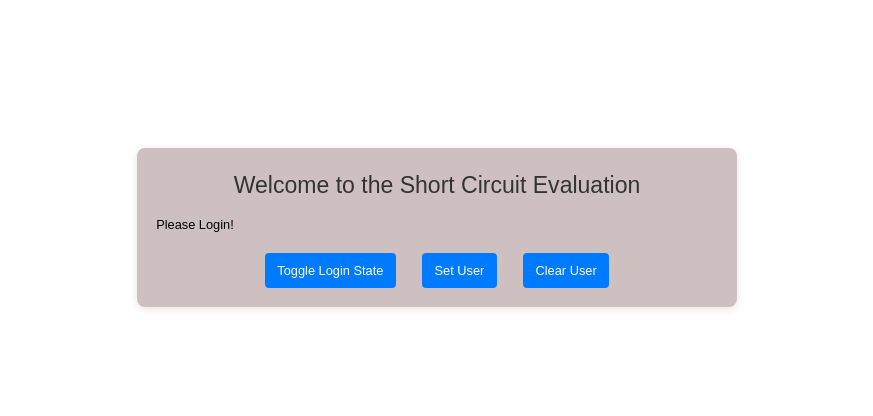
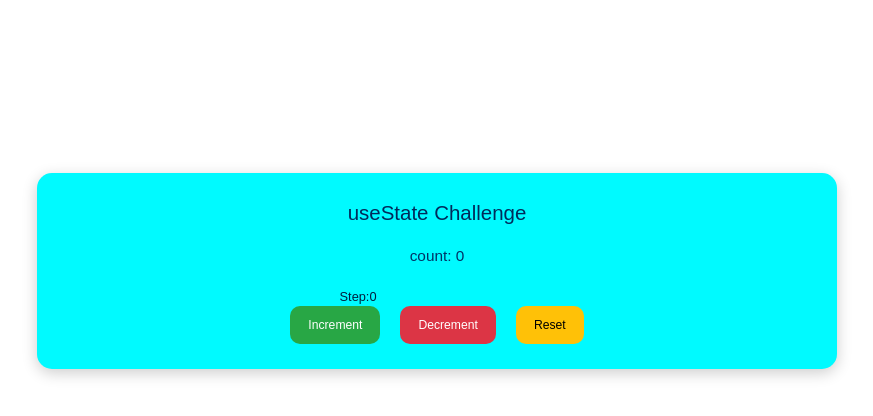
Before and after one commit to arpit-yadav088/react-tutorial, a React (Vite) app: page / in a window 1280 px wide. Shown: the top 416 px of the page, without its empty margins (203-1076 px from the left). Built offline with nearby package versions, Linux system fonts and the light colour scheme.

Commit message:
tutorial-46 React useState Hooks challenge

```diff
--- a/src/App.jsx
+++ b/src/App.jsx
@@ -12,11 +12,9 @@
 // import EventProps from "./components/EventProps";
 // import EventPropagation from "./components/EventPropagation";
 
-import ShortCircuit from "./components/Hooks/ShortCircuit"
+import Challenge from "./components/Hooks/Challenge"
 
-// import ShortCircuit from "./components/ShortCircuit"
-
-
+// import ShortCircuit from "./components/Hooks/ShortCircuit"
 
 
 const App = () => {
@@ -25,9 +23,7 @@ const App = () => {
       {/* <h1 className="card-heading">This is list of Best Netfix card</h1>
        <Netflix />  */}
 
-
        {/* <ToggleSwitch /> */}
-
        {/* <EventHandling /> */}
        {/* <EventProps /> */}
        {/* <EventPropagation /> */}
@@ -36,7 +32,8 @@ const App = () => {
        {/* <LiftingState /> */}
 
        {/* <Todo /> */}
-       <ShortCircuit />
+       {/* <ShortCircuit /> */}
+       <Challenge />
 
 
 
--- /dev/null
+++ b/src/components/Hooks/Challenge.jsx
@@ -0,0 +1,42 @@
+import React, { useState } from 'react';
+import './Chlng.css';
+
+const Challenge = () => {
+  const [count, setCount] = useState(0);
+  const [step, setStep] = useState(0);
+
+  const handleIncrement = () => {
+    setCount(count + step)
+  };
+
+    const handleDecrement = () => {
+    setCount(count - step);
+  };
+
+  const handleReset = () => {
+    setCount(0);
+  }
+  return (
+    <div className='div-container'>
+        <h1>useState Challenge</h1>
+
+        <p>count: {count}</p>
+        <div>
+          <label>
+            Step:
+            <input type='number'
+             value={step}
+             onChange={(e) => setStep(Number(e.target.value))} />
+          </label>
+        </div>
+
+        <div className='btn-div'>
+        <button onClick={handleIncrement} disabled={count >=100}>Increment</button>
+        <button onClick={handleDecrement} disabled={count <= 0}>Decrement</button>
+        <button onClick={handleReset}>Reset</button>
+        </div>
+    </div>
+  )
+}
+
+export default Challenge;
--- /dev/null
+++ b/src/components/Hooks/Chlng.css
@@ -0,0 +1,88 @@
+/* Main container */
+.div-container {
+  background-color: #00faff;
+  color: #001f3f;
+  width: 800px;
+  margin: 50px auto;
+  padding: 25px;
+  border-radius: 15px;
+  text-align: center;
+  box-shadow: 0 4px 15px rgba(0, 0, 0, 0.2);
+  font-family: 'Poppins', sans-serif;
+  transition: all 0.3s ease;
+}
+
+/* Headings */
+.div-container h1 {
+  font-size: 1.6rem;
+  margin-bottom: 15px;
+  color: #002b5b;
+}
+
+.div-container p {
+  font-size: 1.2rem;
+  margin-bottom: 20px;
+  color: #003366;
+}
+
+/* Button section */
+.btn-div {
+  display: flex;
+  justify-content: center;
+  gap: 20px; /* gap between buttons */
+}
+
+/* Common button styles */
+.btn-div button {
+  color: white;
+  border: none;
+  padding: 10px 18px;
+  border-radius: 10px;
+  cursor: pointer;
+  font-size: 0.95rem;
+  font-weight: 500;
+  transition: all 0.3s ease;
+}
+
+/* Different colors for each button */
+.btn-div button:nth-child(1) {
+  background-color: #28a745; /* green */
+}
+
+.btn-div button:nth-child(1):hover {
+  background-color: #218838;
+}
+
+.btn-div button:nth-child(2) {
+  background-color: #dc3545; /* red */
+}
+
+.btn-div button:nth-child(2):hover {
+  background-color: #b02a37;
+}
+
+.btn-div button:nth-child(3) {
+  background-color: #ffc107; /* yellow */
+  color: #000;
+}
+
+.btn-div button:nth-child(3):hover {
+  background-color: #e0a800;
+}
+
+/* Responsive design */
+@media (max-width: 500px) {
+  .section-container {
+    width: 90%;
+    padding: 20px;
+  }
+
+  .btn-div {
+    flex-direction: column;
+    gap: 12px;
+  }
+
+  .btn-div button {
+    width: 100%;
+  }
+}
```
